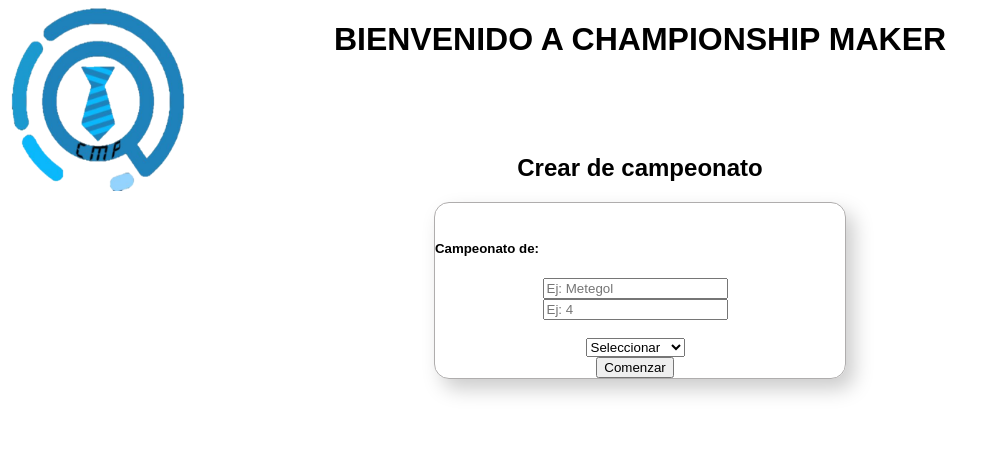
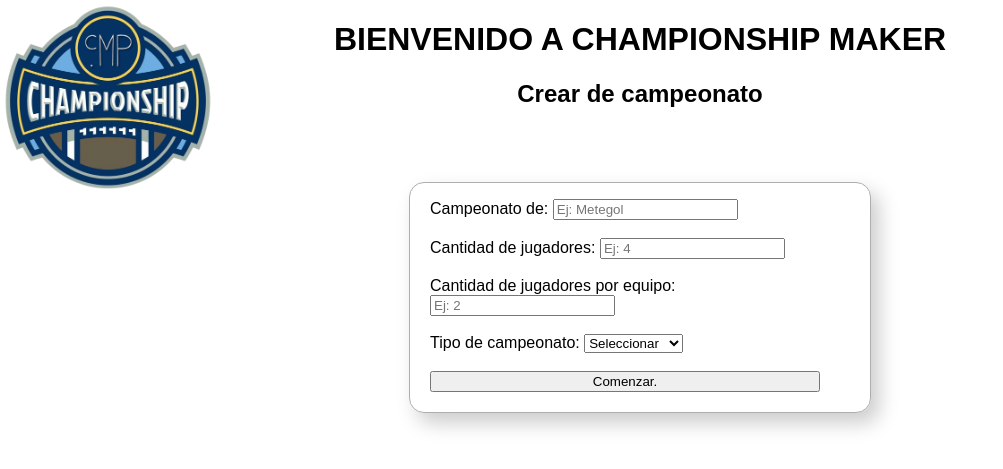
Before and after one commit to joshualpda16/ChampionshipMaker, a PHP site: page / in a window 1280 px wide. Shown: the part 48-517 px from the top of the page, without its empty margins (0-1003 px from the left). Run offline with PHP 8.4, Linux system fonts and the light colour scheme.

Commit message:
Redirect + New logo

```diff
--- a/index.html
+++ b/index.html
@@ -8,6 +8,7 @@
     <meta charset="UTF-8">
     <title>Formulario comun</title>
     <body>
+
         <header>
             <input type="checkbox" id="btn-menu">
             <label for="btm-menu"> <img class="menu" src="boton menu circulo.png" alt="">
@@ -24,22 +25,30 @@
         </header>
 
 
-        <h1 class="Titulo"> BIENVENIDO A CHAMPIONSHIP MAKER </h1>
+        <h1 class="titulo"> BIENVENIDO A CHAMPIONSHIP MAKER </h1>
+
+        <h2 class="titulo_campeonato">Crear de campeonato</h2>
 
         <br/>
         <br/>
         <br/>
-        <h2 class="Campeonato">Crear de campeonato</h2>
 
         <div id="divcampeonato">
-            <form action="" id="form2" class="">
-                <h5 class="campeonato_de"> Campeonato de:</h5>
-                <input type="text" name="campeonato_de" placeholder="Ej: Metegol" class="imput-50" required>
+            <form action="eliminatorias.html" method="GET" id="form1" class="">
+
+                <label for="campeonato_de" class="label1"> Campeonato de:</label>
+                <input type="text" name="campeonato_de" placeholder="Ej: Metegol" id="" class="input-50" required>
                 <br/>
-                <input type="text" name="cantidad_jugadores" placeholder="Ej: 4"class="imput-50" required>
                 <br/>
-
+                <label for="cant_jugadores" class="label1"> Cantidad de jugadores:</label>
+                <input type="text" name="cant_jugadores" placeholder="Ej: 4"class="inut-50" required>
                 <br/>
+                <br/>
+                <label for="cant_jugadores_por_equipo">Cantidad de jugadores por equipo:</label>
+                <input type="text" name="cant_jugadores_por_equipo" placeholder="Ej: 2" class="input-50" required>
+                <br/>
+                <br/>
+                <label for="tipo_campeonato" class="label1"> Tipo de campeonato:</label>
                     <select>
                         <option value="Opciones">Seleccionar</option>
                         <option value="Eliminatoria">Eliminatoria</option>
@@ -47,13 +56,14 @@
                         <option value="Campeonato">Campeonato</option>
                     </select>
                 <br/>
-                <input type="submit" value="Comenzar">
+                <br/>
+                <input type="submit" class="label1" value="Comenzar." >
 
             </form>
         </div>
 
         <div id="divlogo">
-            <img class="logo" src="logopag.png" alt="logo">
+            <img class="logo" src="logopag2.png" alt="logo">
         </div>
     </body>
     </html>
--- a/style.css
+++ b/style.css
@@ -19,11 +19,14 @@ header{
     width: 100%;
 }
 
-.Titulo{
+.titulo{
     text-align: center;
+    color: rgb(0, 0, 0);
+
 }
-.Campeonato{
+.titulo_campeonato{
     text-align: center;
+
 }
 
 .menu ul{
@@ -37,11 +40,11 @@ header{
 @media (min-width : 960px){
     .logo{
         position:fixed;
-        width: 5cm;
+        width: 5,5cm;
         height: 5cm;
     }
 }
-@media (max-width : 960px){
+@media (max-width : 1000px){
     .logo{
         width: 3cm;
         height: 3cm;
@@ -80,17 +83,6 @@ header{
 
 }
 
-#form1{
-    text-align: right;
-}
-#form2{
-    text-align: center;
-    margin:auto;
-    border: 2px;
-
-
-}
-
 .Formulario__Titulo{
     text-align: center;
     margin-top: 0;
@@ -105,13 +97,16 @@ header{
     padding-top: 16px;
     padding-right: 10px;
 }
+
+
 #divcampeonato{
-    text-align: right;
+    overflow:hidden;
     border: 1px solid #afadad;
-    width: 400px;
+    width: 430px;
     box-shadow: 8px 10px 20px #ccc;
     margin: auto;
     border-radius: 15px;
+    padding: 20px;
     padding-top: 16px;
     padding-right: 10px;
 }
@@ -119,3 +114,13 @@ header{
     text-align: left;
     padding: 0;
 }
+.label1{
+    width:390;
+    text-align: center;
+}
+#form1{
+
+    margin:auto;
+    padding-right: 0px;
+
+}
```
Also changed, not shown: boton menu circulo.png (added), logo.jpg (deleted), logopag2.png (added).
